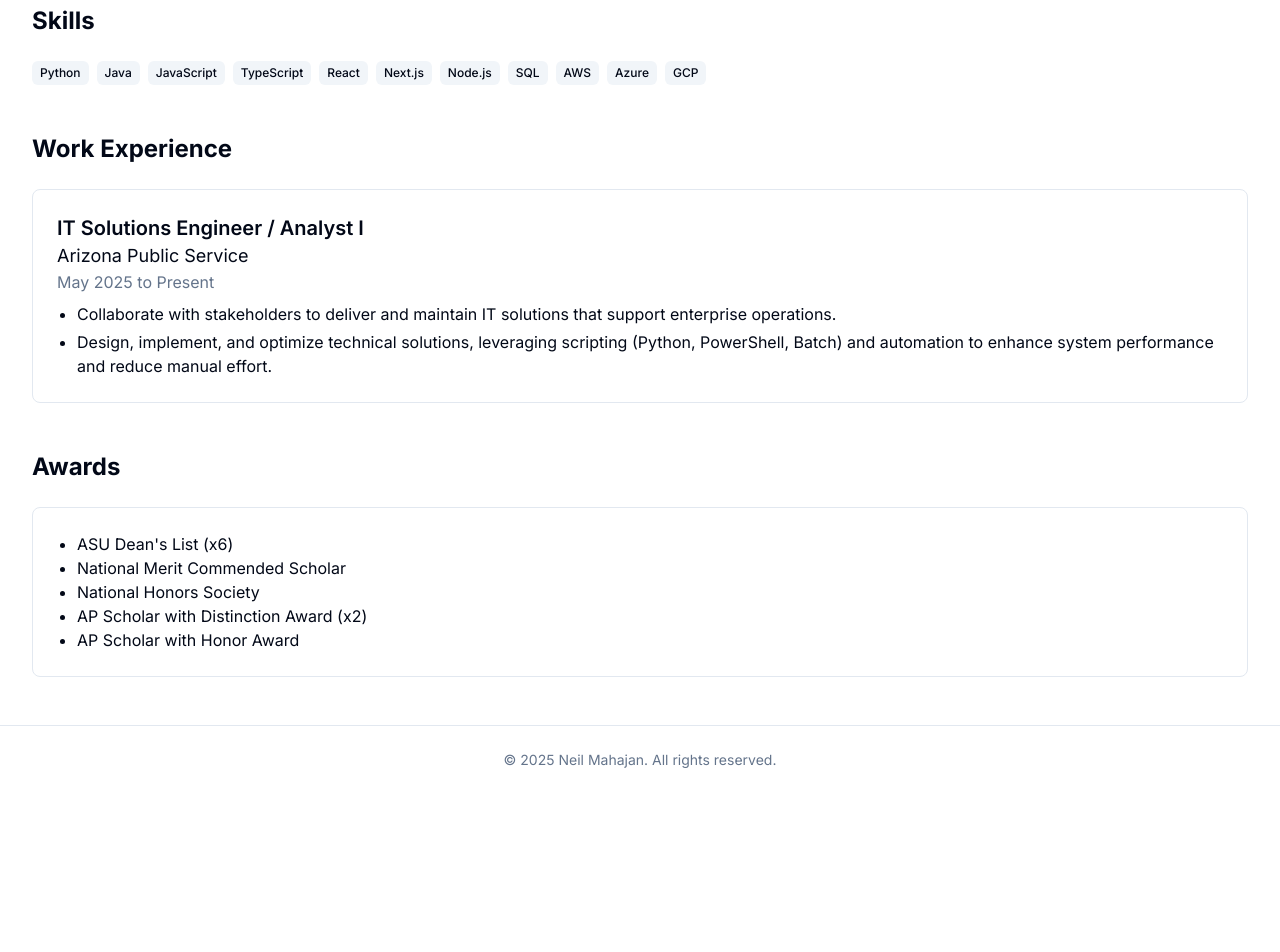
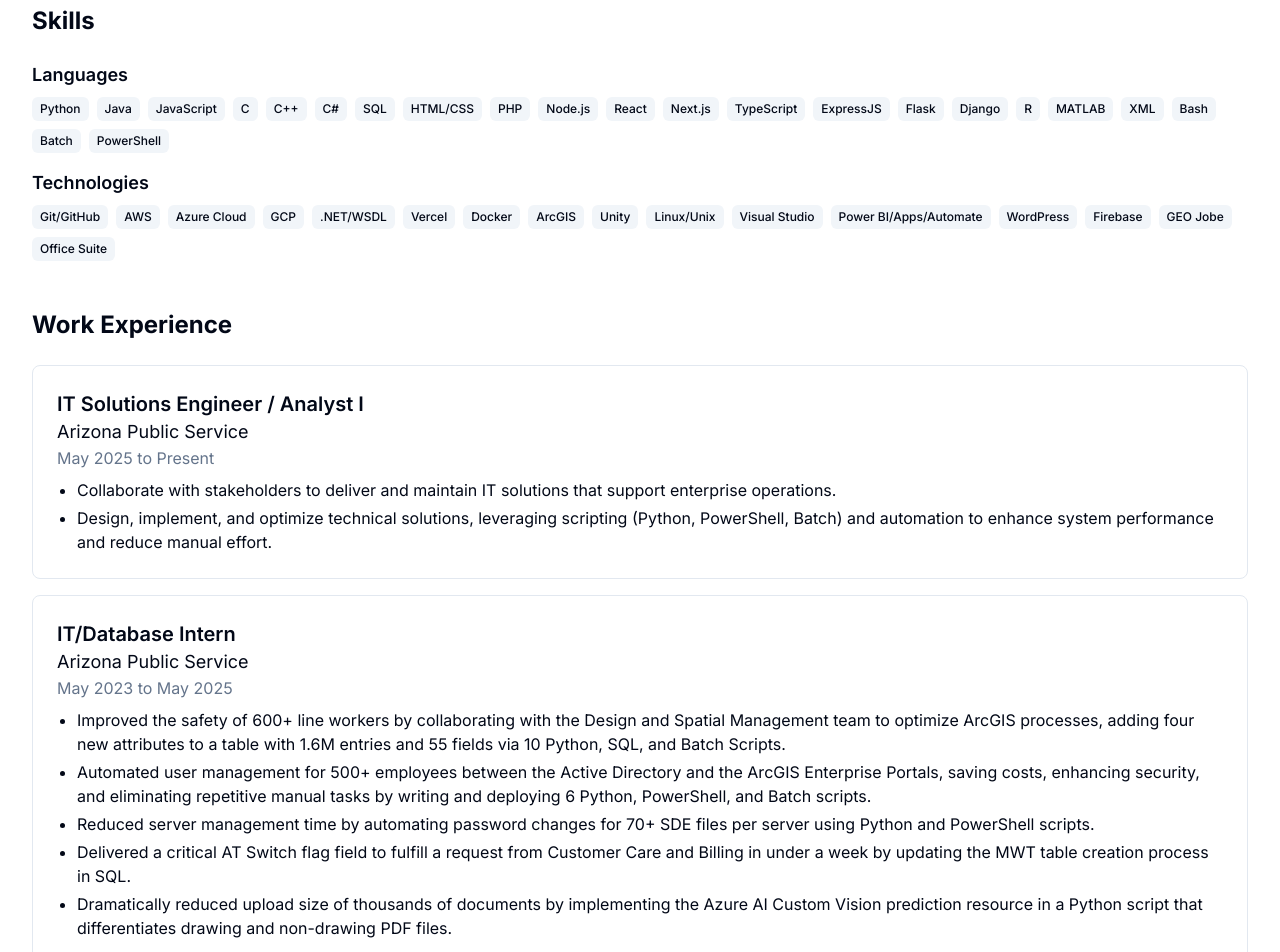
Before and after one commit to Neilsmahajan/neil-mahajan-portfolio, a Next.js app: page /about in a window 1280 px wide. Shown: the part 620-1572 px from the top of the page. Before the commit the page ends 1414 px from the top, so only its background shows below. Built offline with nearby package versions, Linux system fonts and the light colour scheme.

Commit message:
refactor: enhance skills and work experience sections with additional programming languages and detailed internship descriptions

```diff
--- a/app/about/page.tsx
+++ b/app/about/page.tsx
@@ -38,19 +38,32 @@ export default function AboutPage() {
       {/* Skills Section */}
       <section className="mb-12">
         <h2 className="text-2xl font-bold mb-6">Skills</h2>
+        <div className="mb-4">
+          <h3 className="text-lg font-semibold mb-2">Languages</h3>
           <div className="flex flex-wrap gap-2">
             {[
               "Python",
               "Java",
               "JavaScript",
-            "TypeScript",
+              "C",
+              "C++",
+              "C#",
+              "SQL",
+              "HTML/CSS",
+              "PHP",
+              "Node.js",
               "React",
               "Next.js",
-            "Node.js",
-            "SQL",
-            "AWS",
-            "Azure",
-            "GCP",
+              "TypeScript",
+              "ExpressJS",
+              "Flask",
+              "Django",
+              "R",
+              "MATLAB",
+              "XML",
+              "Bash",
+              "Batch",
+              "PowerShell",
             ].map((skill) => (
               <span
                 key={skill}
@@ -59,6 +72,37 @@ export default function AboutPage() {
                 {skill}
               </span>
             ))}
+          </div>
+        </div>
+        <div>
+          <h3 className="text-lg font-semibold mb-2">Technologies</h3>
+          <div className="flex flex-wrap gap-2">
+            {[
+              "Git/GitHub",
+              "AWS",
+              "Azure Cloud",
+              "GCP",
+              ".NET/WSDL",
+              "Vercel",
+              "Docker",
+              "ArcGIS",
+              "Unity",
+              "Linux/Unix",
+              "Visual Studio",
+              "Power BI/Apps/Automate",
+              "WordPress",
+              "Firebase",
+              "GEO Jobe",
+              "Office Suite",
+            ].map((skill) => (
+              <span
+                key={skill}
+                className="inline-flex items-center rounded-md bg-muted px-2 py-1 text-xs font-medium"
+              >
+                {skill}
+              </span>
+            ))}
+          </div>
         </div>
       </section>
 
@@ -84,6 +128,57 @@ export default function AboutPage() {
             </li>
           </ul>
         </div>
+
+        <div className="rounded-lg border p-6 mb-4">
+          <h3 className="text-xl font-semibold">IT/Database Intern</h3>
+          <p className="text-lg">Arizona Public Service</p>
+          <p className="text-muted-foreground mb-2">May 2023 to May 2025</p>
+          <ul className="list-disc pl-5 space-y-1">
+            <li>
+              Improved the safety of 600+ line workers by collaborating with the
+              Design and Spatial Management team to optimize ArcGIS processes,
+              adding four new attributes to a table with 1.6M entries and 55
+              fields via 10 Python, SQL, and Batch Scripts.
+            </li>
+            <li>
+              Automated user management for 500+ employees between the Active
+              Directory and the ArcGIS Enterprise Portals, saving costs,
+              enhancing security, and eliminating repetitive manual tasks by
+              writing and deploying 6 Python, PowerShell, and Batch scripts.
+            </li>
+            <li>
+              Reduced server management time by automating password changes for
+              70+ SDE files per server using Python and PowerShell scripts.
+            </li>
+            <li>
+              Delivered a critical AT Switch flag field to fulfill a request
+              from Customer Care and Billing in under a week by updating the MWT
+              table creation process in SQL.
+            </li>
+            <li>
+              Dramatically reduced upload size of thousands of documents by
+              implementing the Azure AI Custom Vision prediction resource in a
+              Python script that differentiates drawing and non-drawing PDF
+              files.
+            </li>
+          </ul>
+        </div>
+
+        <div className="rounded-lg border p-6 mb-4">
+          <h3 className="text-xl font-semibold">Coding Instructor</h3>
+          <p className="text-lg">Code Ninjas</p>
+          <p className="text-muted-foreground mb-2">
+            March 2022 to September 2022
+          </p>
+          <ul className="list-disc pl-5 space-y-1">
+            <li>
+              Coached and engaged with over 70 students, fostering their
+              programming skills through game development by instructing
+              students in Scratch, JavaScript, and C# within the Unity Game
+              Engine.
+            </li>
+          </ul>
+        </div>
       </section>
 
       {/* Awards Section */}
@@ -91,7 +186,7 @@ export default function AboutPage() {
         <h2 className="text-2xl font-bold mb-6">Awards</h2>
         <div className="rounded-lg border p-6">
           <ul className="list-disc pl-5">
-            <li>ASU Dean&apos;s List (x6)</li>
+            <li>ASU Dean&apos;s List (x5)</li>
             <li>National Merit Commended Scholar</li>
             <li>National Honors Society</li>
             <li>AP Scholar with Distinction Award (x2)</li>
```
Lines whose indentation alone changed are shown as unchanged.
